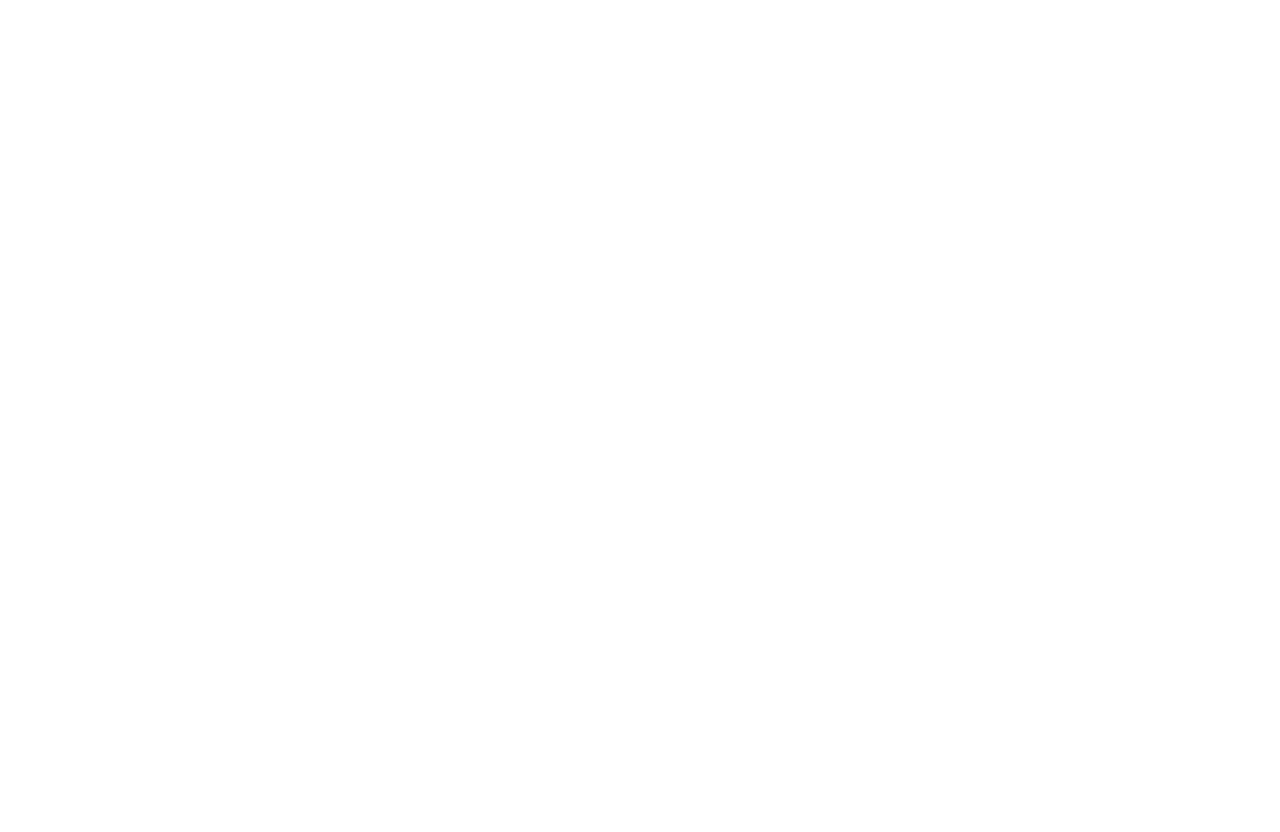
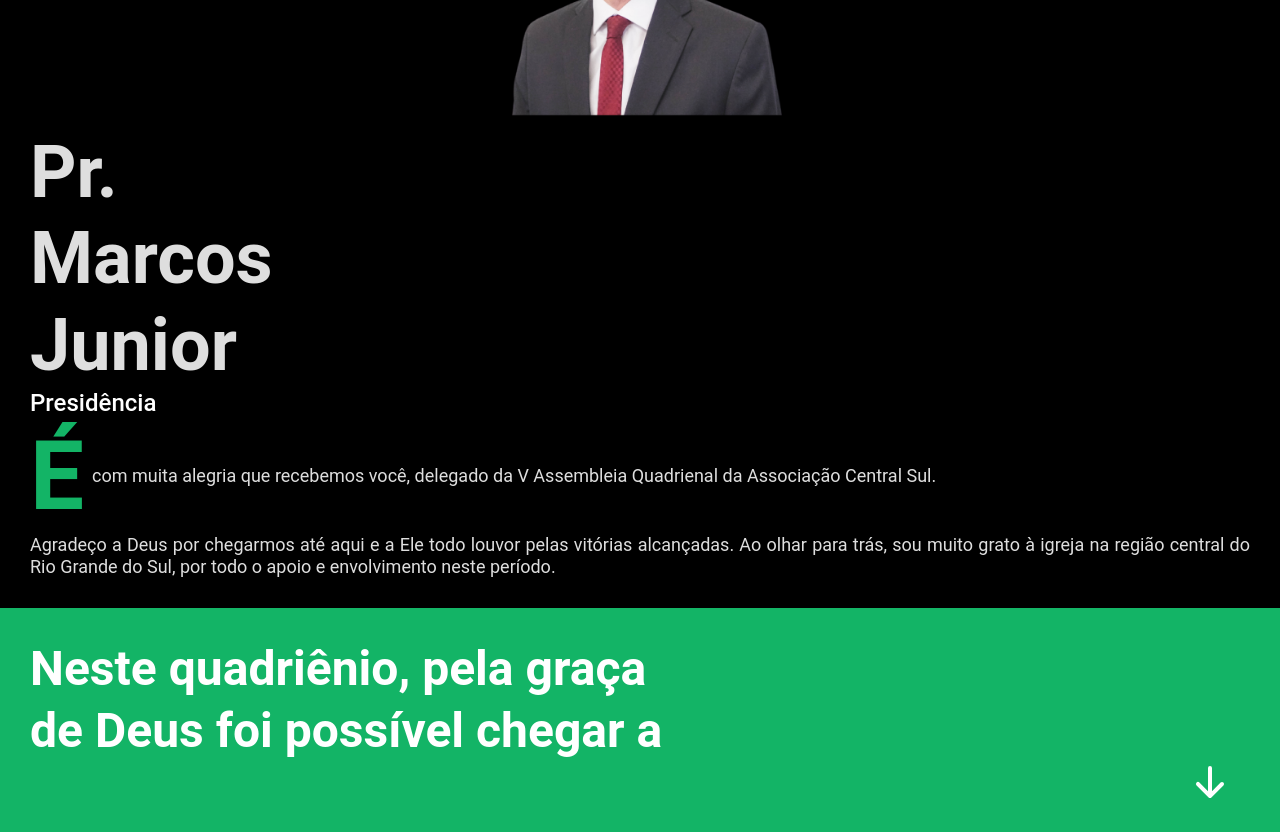
Before and after one commit to luizpaulolppa/site-quadrienal, a React (Create React App) app: page /marcos-junior in a window 1280 px wide. Before the commit this address had no page. Shown: the part 300-1132 px from the top of the page. Before the commit the page ends 800 px from the top, so only its background shows below. Built offline with nearby package versions, Linux system fonts and the light colour scheme.

Commit message:
add new components

```diff
--- a/src/components/Department/index.tsx
+++ b/src/components/Department/index.tsx
@@ -1,4 +1,5 @@
 import React from "react";
+import { useNavigate } from "react-router-dom";
 import right from "../../assets/right.svg";
 
 import { Container, Content } from "./styles";
@@ -7,12 +8,20 @@
   imageUrl: string;
   name: string;
   role: string;
-  action?: Function;
+  url?: string;
 }
 
-const Department: React.FC<IDepartment> = ({ imageUrl, name, role, action }) => {
+const Department: React.FC<IDepartment> = ({ imageUrl, name, role, url }) => {
+  const navigate = useNavigate();
+
+  function handleNavigate() {
+    if (url) {
+      navigate(url);
+    }
+  }
+
   return (
-    <Container>
+    <Container onClick={handleNavigate}>
       <img src={imageUrl} alt="person imagem" className="person" />
       <Content>
         <div className="test">
--- a/src/components/Department/styles.ts
+++ b/src/components/Department/styles.ts
@@ -7,6 +7,7 @@
   justify-content: space-between;
   border-bottom: 1px solid #e0e0e0;
   padding-bottom: 20px;
+  cursor: pointer;
 
   .arrow {
     width: 24px;
--- a/src/pages/Home/index.tsx
+++ b/src/pages/Home/index.tsx
@@ -27,16 +27,87 @@
   Corredor,
   Footer,
   Departments,
-  DepartmentsTitle
+  DepartmentsTitle,
 } from "./styles";
 import Department from "../../components/Department";
 import Menu from "../../components/Menu";
+
+interface IDepartment {
+  imageUrl: string;
+  name: string;
+  role: string;
+  url?: string;
+}
+
+const departments: IDepartment[] = [
+  {
+    imageUrl: marcos,
+    name: "Pr. Marcos Júnior",
+    role: "Presidência",
+    url: "/marcos-junior",
+  },
+  {
+    imageUrl: rogerio,
+    name: "Pr. Rogério Gurniak",
+    role: "Secretaria",
+  },
+  {
+    imageUrl: everson,
+    name: "Everson Braga",
+    role: "Tesouraria",
+  },
+  {
+    imageUrl: fabiana,
+    name: "Fabiana Nowack",
+    role: "Educação Adventista",
+  },
+  {
+    imageUrl: douglas,
+    name: "Pr. Douglas Silva",
+    role: "Ministério Jovem",
+  },
+  {
+    imageUrl: samara,
+    name: "Samara Zabel",
+    role: "Ministério da Criança",
+  },
+  {
+    imageUrl: jesse,
+    name: "Pr. Jessé Santos",
+    role: "Desbravadores & Aventureiros",
+  },
+  {
+    imageUrl: joao,
+    name: "Pr. João Lorini",
+    role: "Ministério Pessoal",
+  },
+  {
+    imageUrl: rosinha,
+    name: "Rosinha Oliveira",
+    role: "Ministério da Mulher",
+  },
+  {
+    imageUrl: paulo,
+    name: "Pr. Paulo Aguiar",
+    role: "Ministério da Família",
+  },
+  {
+    imageUrl: marcelo,
+    name: "Pr. Marcelo Dadamo",
+    role: "Evangelismo",
+  },
+  {
+    imageUrl: juraci,
+    name: "Pr. Juraci Hauser",
+    role: "Publicações",
+  },
+];
 
 const Login: React.FC = () => {
   const [openMenu, setOpenMenu] = useState(false);
 
   if (openMenu) {
-    return <Menu onClose={() => setOpenMenu(false)} isHome />
+    return <Menu onClose={() => setOpenMenu(false)} isHome />;
   }
 
   return (
@@ -69,18 +140,14 @@
       <Departments>
         <img src={setaParaBaixo} alt="setaParaBaixo" />
         <DepartmentsTitle>Departamentos</DepartmentsTitle>
-        <Department imageUrl={marcos} name="Pr. Marcos Júnior" role="Presidência" />
-        <Department imageUrl={rogerio} name="Pr. Rogério Gurniak" role="Secretaria" />
-        <Department imageUrl={everson} name="Everson Braga" role="Tesouraria" />
-        <Department imageUrl={fabiana} name="Fabiana Nowack" role="Educação Adventista" />
-        <Department imageUrl={douglas} name="Pr. Douglas Silva" role="Ministério Jovem" />
-        <Department imageUrl={samara} name="Samara Zabel" role="Ministério da Criança" />
-        <Department imageUrl={jesse} name="Pr. Jessé Santos" role="Desbravadores & Aventureiros" />
-        <Department imageUrl={joao} name="Pr. João Lorini" role="Ministério Pessoal" />
-        <Department imageUrl={rosinha} name="Rosinha Oliveira" role="Ministério da Mulher" />
-        <Department imageUrl={paulo} name="Pr. Paulo Aguiar" role="Ministério da Família" />
-        <Department imageUrl={marcelo} name="Pr. Marcelo Dadamo" role="Evangelismo" />
-        <Department imageUrl={juraci} name="Pr. Juraci Hauser" role="Publicações" />
+        {departments.map((dep) => (
+          <Department
+            imageUrl={dep.imageUrl}
+            name={dep.name}
+            role={dep.role}
+            url={dep.url}
+          />
+        ))}
       </Departments>
       <Footer>
         <p>Avenida João Wallig, 596 - Porto Alegre/RS</p>
--- /dev/null
+++ b/src/pages/MarcosJunior/index.tsx
@@ -0,0 +1,74 @@
+import React, { useState } from "react";
+
+import marcos from "../../assets/marcos-without-back.png";
+import arrowDown from "../../assets/arrow-down-white.svg";
+
+import Menu from "../../components/Menu";
+import MenuBlack from "../../components/MenuBlack";
+import { useNavigate } from "react-router-dom";
+
+import {
+  Container,
+  TitleContainer,
+  ImageContainer,
+  Name,
+  Role,
+  TextContainer,
+  TextCapitularContainer,
+  FirstLetter,
+  Text,
+  GreenBox,
+} from "./styles";
+
+const MarcosJunior: React.FC = () => {
+  const [openMenu, setOpenMenu] = useState(false);
+  const navigate = useNavigate();
+
+  if (openMenu) {
+    return <Menu onClose={() => setOpenMenu(false)} />;
+  }
+
+  return (
+    <Container>
+      <MenuBlack
+        onBack={() => navigate("/")}
+        setOpenMenu={(data) => setOpenMenu(data)}
+      />
+      <TitleContainer>
+        <ImageContainer>
+          <img src={marcos} alt="Marcos" />
+        </ImageContainer>
+        <Name>
+          Pr.
+          <br /> Marcos
+          <br /> Junior
+        </Name>
+        <Role>Presidência</Role>
+        <TextContainer>
+          <TextCapitularContainer>
+            <FirstLetter>É</FirstLetter>
+            <Text>
+              com muita alegria que recebemos você, delegado da V Assembleia
+              Quadrienal da Associação Central Sul.
+            </Text>
+          </TextCapitularContainer>
+          <Text>
+            Agradeço a Deus por chegarmos até aqui e a Ele todo louvor pelas
+            vitórias alcançadas. Ao olhar para trás, sou muito grato à igreja na
+            região central do Rio Grande do Sul, por todo o apoio e envolvimento
+            neste período.
+          </Text>
+        </TextContainer>
+      </TitleContainer>
+      <GreenBox>
+        Neste quadriênio, pela graça <br /> de Deus foi possível chegar a
+        <br />
+        <div>
+          <img src={arrowDown} alt="Down" />
+        </div>
+      </GreenBox>
+    </Container>
+  );
+};
+
+export default MarcosJunior;
--- /dev/null
+++ b/src/pages/MarcosJunior/styles.ts
@@ -0,0 +1,90 @@
+import styled from "styled-components";
+import marcos from "../../assets/marcos-without-back.png";
+
+export const Container = styled.div``;
+
+export const TitleContainer = styled.div`
+  padding: 30px;
+  font-style: normal;
+  font-weight: 600;
+  font-size: 40px;
+  color: #FFFFFF;
+  /* background: linear-gradient(180deg, rgba(0, 0, 0, 0) 0%, rgba(0, 0, 0, 0.7) 49.79%, #000000 73.23%);
+  background-image: url(${marcos});
+  background-repeat: no-repeat;
+  background-position: center; */
+  background-color: black;
+`;
+
+export const ImageContainer = styled.div`
+  display: flex;
+  justify-content: center;
+  background: linear-gradient(180deg, rgba(19, 14, 11, 0) 0%, #000000 69.58%);
+  /* background-clip: linear-gradient(180deg, rgba(19, 14, 11, 0) 0%, #000000 69.58%);
+  background-image: url(${marcos});
+  background-repeat: no-repeat;
+  background-position: center; */
+  height: 300px;
+`;
+
+export const Name = styled.div`
+  font-style: normal;
+  font-weight: 600;
+  font-size: 72px;
+  line-height: 120%;
+  color: #DEDEDE;
+`;
+
+export const Role = styled.div`
+  font-style: normal;
+  font-weight: 500;
+  font-size: 24px;
+  line-height: 120%;
+  color: #FFFFFF;
+`;
+
+export const TextContainer = styled.div``;
+
+export const TextCapitularContainer = styled.div`
+  display: flex;
+  align-items: center;
+`;
+
+export const FirstLetter = styled.div`
+  font-style: normal;
+  font-weight: 600;
+  font-size: 96px;
+  line-height: 116px;
+  color: #13B466;
+  margin-right: 8px;
+`;
+
+export const Text = styled.p`
+  font-style: normal;
+  font-weight: 400;
+  font-size: 18px;
+  line-height: 22px;
+  color: #DEDEDE;
+  text-align: justify;
+`;
+
+export const GreenBox = styled.div`
+  padding: 30px;
+  background-color: #13B466;
+  font-style: normal;
+  font-weight: 600;
+  font-size: 48px;
+  line-height: 62px;
+  color: #FFFFFF;
+
+  div {
+    display: flex;
+    justify-content: flex-end;
+    margin-right: 20px;
+  }
+
+  img {
+    width: 40px;
+    text-align: center;
+  }
+`;
--- a/src/routes/index.tsx
+++ b/src/routes/index.tsx
@@ -2,12 +2,14 @@
 import { BrowserRouter, Route, Routes } from "react-router-dom";
 import Home from "../pages/Home";
 import AboutUs from "../pages/AboutUs";
+import MarcosJunior from "../pages/MarcosJunior";
 
 const RoutesApp: React.FC = () => (
   <BrowserRouter>
     <Routes>
       <Route path="/" element={<Home />} />
       <Route path="/sobre-nos" element={<AboutUs />} />
+      <Route path="/marcos-junior" element={<MarcosJunior />} />
     </Routes>
   </BrowserRouter>
 );
```
Also changed, not shown: src/assets/arrow-down-white.svg (added), src/assets/marcos-without-back.png (added).
